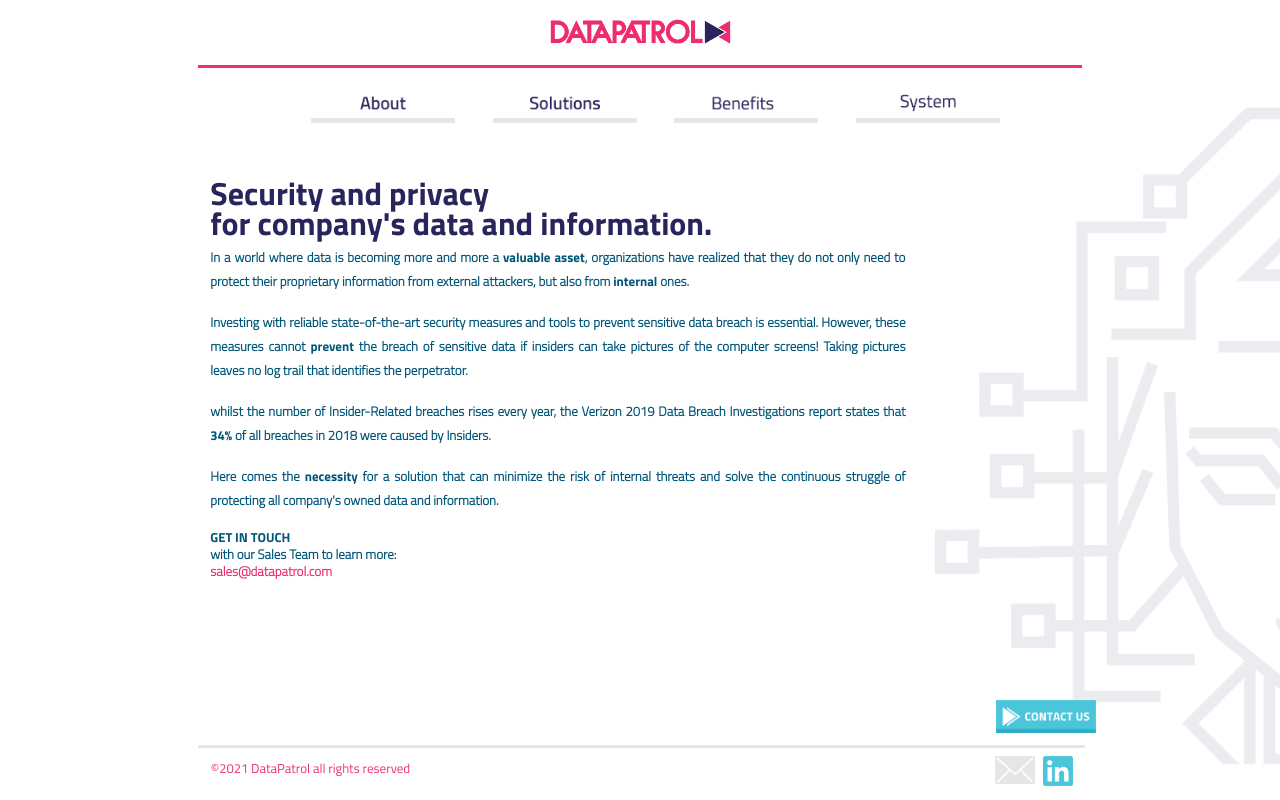
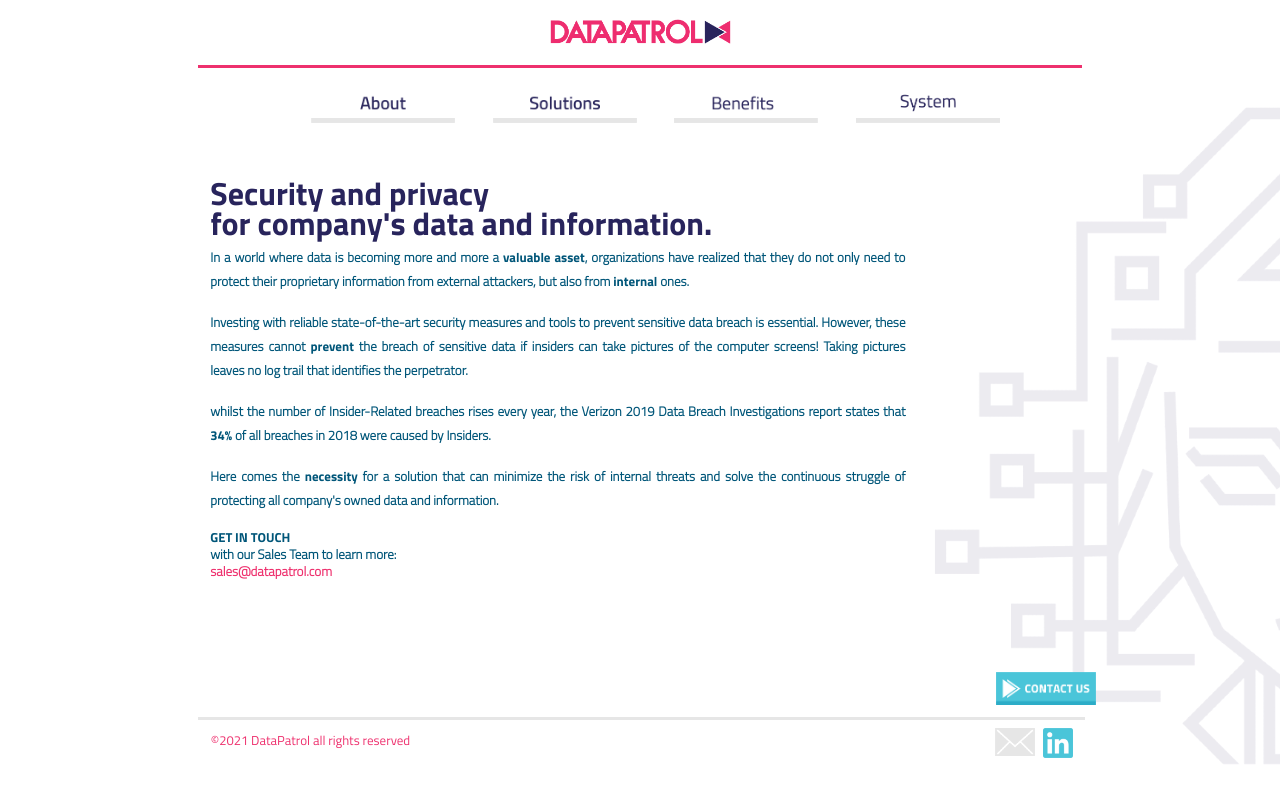
Before and after one commit to RaffiLouyAlQurran/RaffiLouyAlQurran.github.io, a plain HTML site: page index.html in a window 1280 px wide. Drawn offline with Linux system fonts and the light colour scheme; a script that the page names is missing.

Commit message:
asdasdasdas

```diff
--- a/index.html
+++ b/index.html
@@ -142,7 +142,7 @@ p { margin:0 }
 
 <div id="footer">
 
-	<img id="contact" onclick="trigger()"  src="images/contact.png" alt="ContactUs" style="width: 100px; margin-left:78%; margin-top:2.2%" />
+	<img id="contact" onclick="trigger()"  src="images/contact.png" alt="ContactUs" style="width: 100px; margin-left:78%; " />
 
 	<hr style="color: #EE316E; height: 3px; width: 70%; background-color: rgba(230,230,230,1); border-color: transparent;">
 
```
Also changed, not shown: about.html (+1 -1 lines), benifits.html (+1 -1 lines), solutions.html (+1 -1 lines), system.html (+1 -1 lines).
